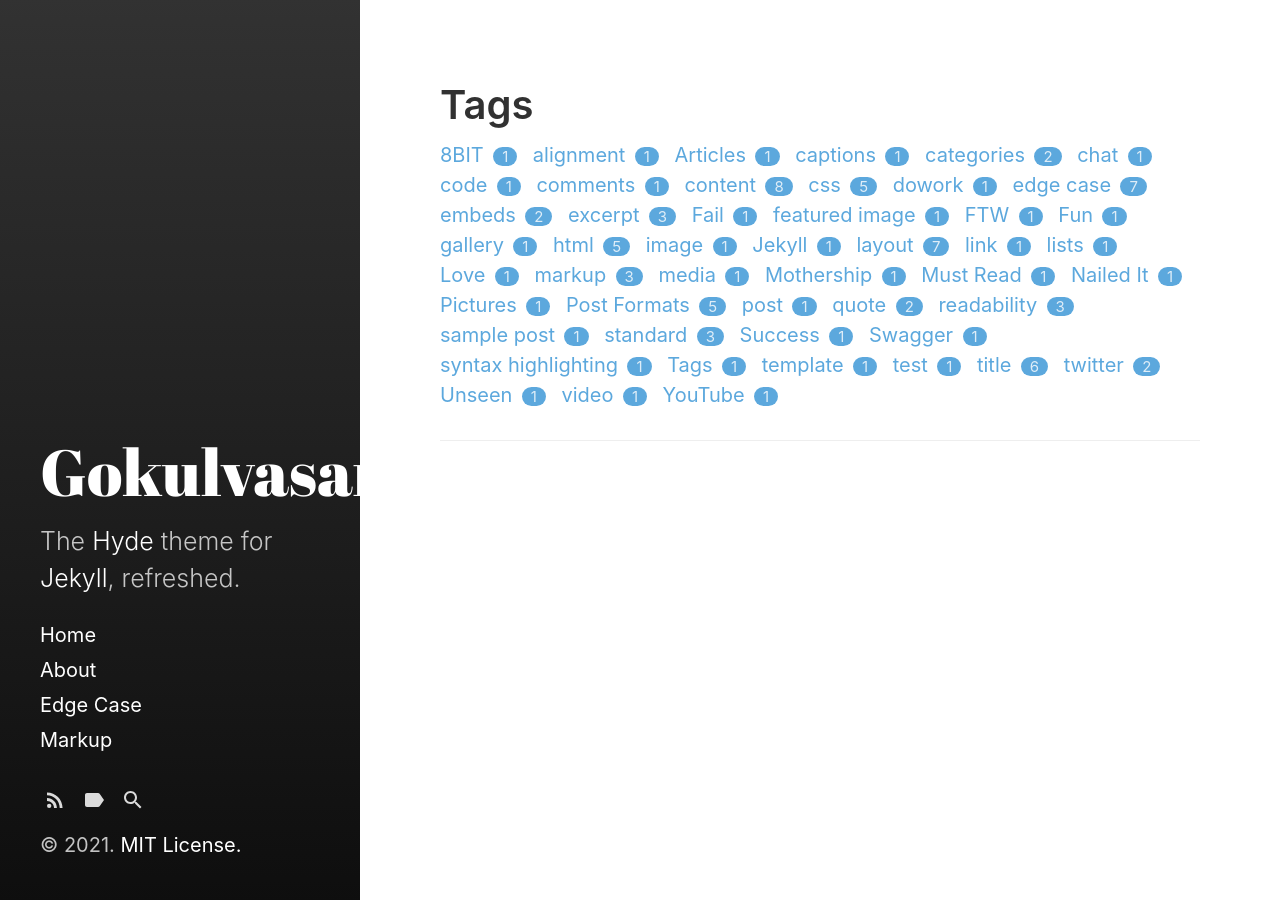
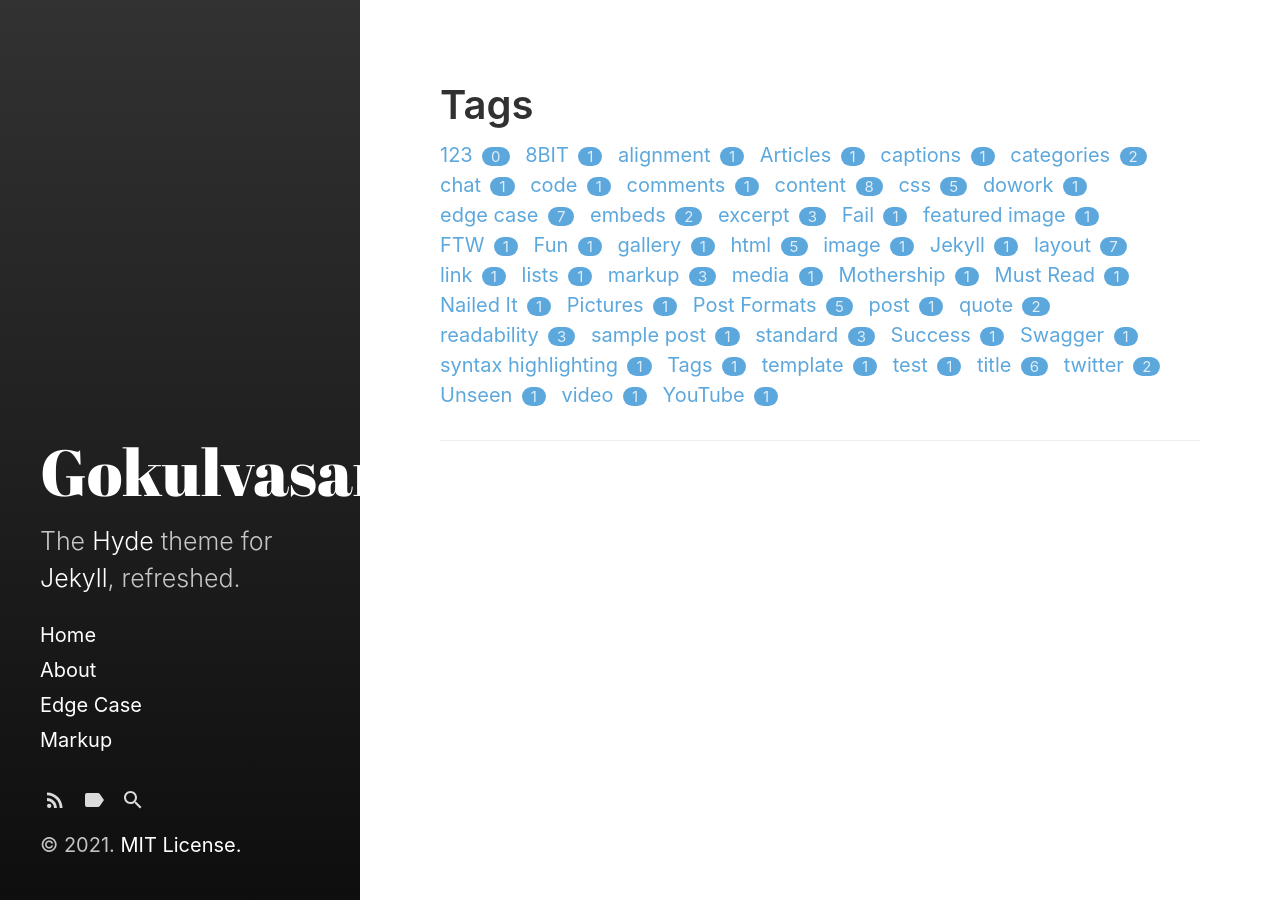
Before and after one commit to Ajay6023/masterHyde, a Jekyll site: the page built from tags.html, in a window 1280 px wide. Built offline with Jekyll 4.4.1, drawn with Linux system fonts in a browser that asks for light colours.

Commit message:
Update 2009-06-01-edge-case-many-tags.md

```diff
--- a/_posts/2009-06-01-edge-case-many-tags.md
+++ b/_posts/2009-06-01-edge-case-many-tags.md
@@ -27,7 +27,7 @@ tags:
   - Jekyll
   - layout
   - link
-  - Love
+  - 123
   - markup
   - Mothership
   - Must Read
```
